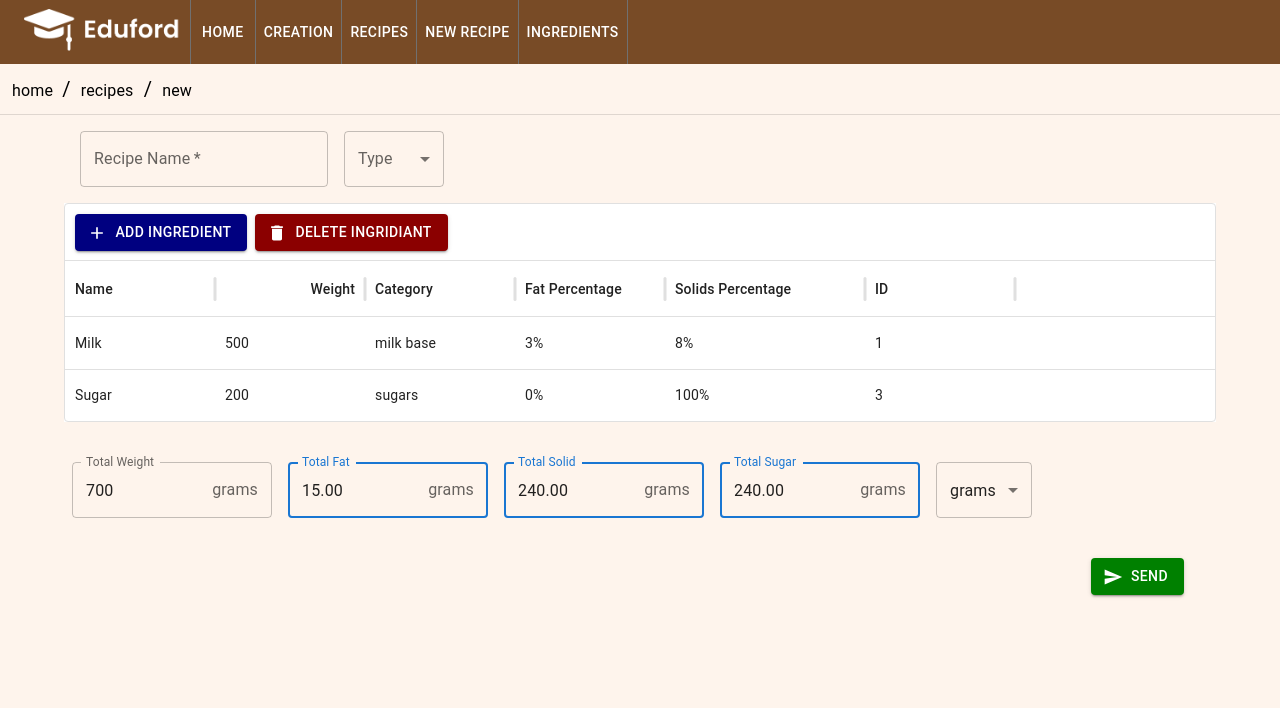
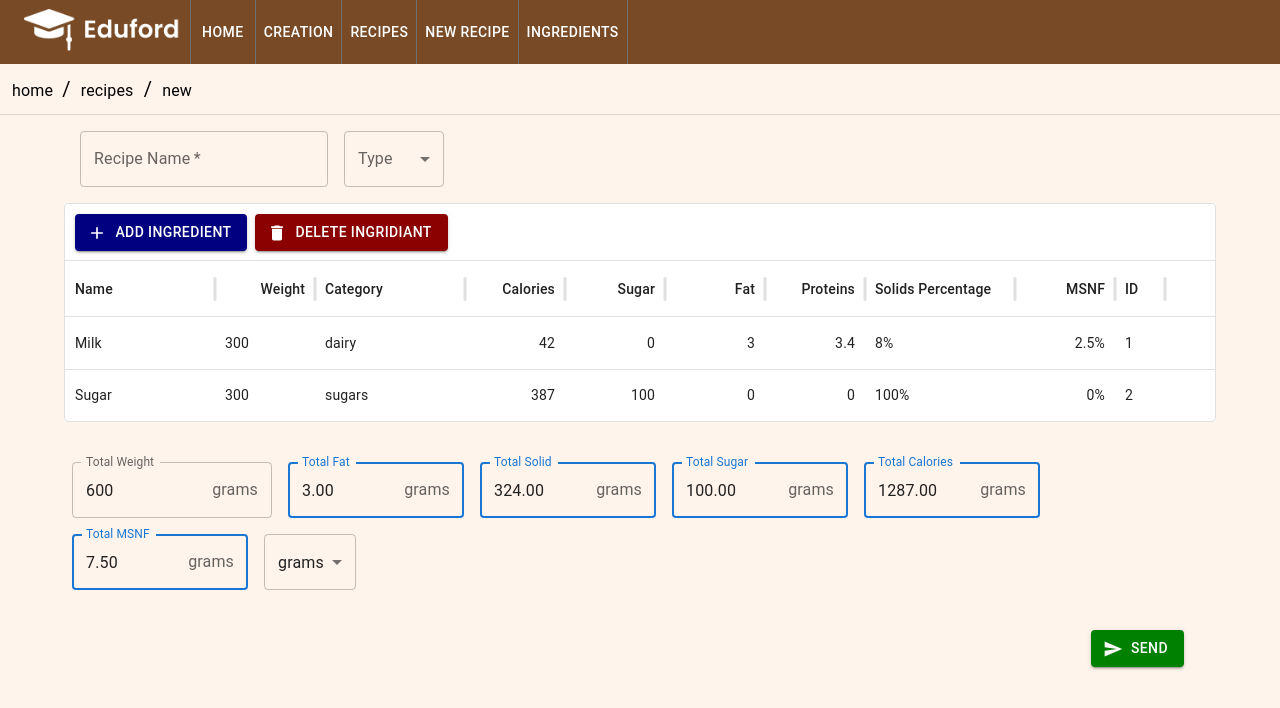
Before and after one commit to ArielVlevin/ScoopScience, a React (Vite) app: page /recipes/new in a window 1280 px wide. Shown: the top 708 px of the page. Built offline with nearby package versions, Linux system fonts and the light colour scheme; the HTML template or start-up script is replaced by a standard one.

Commit message:
litlle bit32

```diff
--- a/src/Types/ingredient.tsx
+++ b/src/Types/ingredient.tsx
@@ -6,10 +6,10 @@ export type Ingredient={
   name: string;
   category: IngredientCategory;
   calories: number;
+  sugar: number;
   fat: number;
   proteins: number;
   solids_percentage: number;
-  otherSolids: number;
   msnf: number
 };
 
--- a/src/pages/Recipe/components/Add/components/Calculate.tsx
+++ b/src/pages/Recipe/components/Add/components/Calculate.tsx
@@ -12,27 +12,60 @@ export const currencies = [
   },
 ];
 
-export  function formatTotalValue (total: number, totalWeight: number, unit: string) {
-  return unit === 'grams'
-    ? total.toFixed(2)
-    : ((total / (totalWeight / 100)).toFixed(2));
+export function formatTotalValue(total: number, totalWeight: number, unit: string) {
+  if (totalWeight === 0 || isNaN(total) || isNaN(totalWeight)) {
+    return '0.00';
+  }
+
+  if (unit === 'grams') {
+    return total.toFixed(2);
+  }
+
+  return ((total / (totalWeight / 100)).toFixed(2));
 };
 
 
-export default function calculateTotals  (rows: Row[]) {
+export  function calculateTotals2  (rows: Row[]) {
    let totalWeight = 0;
    let totalFat = 0;
    let totalSolid = 0;
 
    rows.forEach(row => {
      const weight = Number(row.weight);
-     const fatPercentage = Number(row.fat_percentage);
+     const fat = Number(row.fat);
      const solidsPercentage = Number(row.solids_percentage);
 
      totalWeight += weight;
-     totalFat += (fatPercentage * weight) / 100;
+     totalFat += fat;
      totalSolid += (solidsPercentage * weight) / 100;
    });
 
    return { totalWeight, totalFat, totalSolid };
  };
+
+ export default function calculateTotals(rows: Row[]) {
+  let totalWeight = 0;
+  let totalFat = 0;
+  let totalSolid = 0;
+  let totalCalories = 0;
+  let totalSugar = 0;
+  let totalMSNF = 0;
+
+  rows.forEach(row => {
+    const weight = Number(row.weight);
+    const fat = Number(row.fat);
+    const solidsPercentage = Number(row.solids_percentage);
+    const calories = Number(row.calories);
+    const msnf = Number(row.msnf);
+    const sugars = Number(row.sugar);
+
+    totalWeight += weight;
+    totalFat += fat;
+    totalSolid += (solidsPercentage * weight) / 100;
+    totalCalories += calories * (weight / 100);
+    totalSugar += sugars;
+    totalMSNF += (msnf * weight) / 100;
+  });
+
+  return { totalWeight, totalFat, totalSolid, totalCalories, totalSugar, totalMSNF };
+}
--- a/src/pages/Recipe/components/Add/components/DataGrid.tsx
+++ b/src/pages/Recipe/components/Add/components/DataGrid.tsx
@@ -1,22 +1,10 @@
 import * as React from 'react';
-import { DataGrid, GridColDef, GridEventListener, GridRowEditStopReasons, GridRowModel, GridRowModesModel, GridSlots, gridClasses } from '@mui/x-data-grid';
+import { DataGrid, GridEventListener, GridRowEditStopReasons, GridRowModel, GridRowModesModel, GridSlots, gridClasses } from '@mui/x-data-grid';
 import { Toolbar } from './ToolBar';
+import { DataGridColumns } from '../data/DataGrid';
 import { IngredientsDataGridProps, Row } from '../../../interfaces/recipe';
 
 
-
-function percentFormat(value: number) {
-  return value ? `${value}%` : '0%';
-}
-
-const columns: GridColDef[] = [
-  { field: 'name', headerName: 'Name', width: 150 },
-  { field: 'weight', headerName: 'Weight', align: 'left', type: 'number', editable: true, width: 150 },
-  { field: 'category', headerName: 'Category', valueOptions: ['milk base', 'sugars', 'stabilizer', 'fruits', 'adding'], width: 150 },
-  { field: 'fat_percentage', headerName: 'Fat Percentage', width: 150, valueFormatter: (value) => percentFormat(value) },
-  { field: 'solids_percentage', headerName: 'Solids Percentage', width: 200, valueFormatter: (value) => percentFormat(value) },
-  { field: 'id', headerName: 'ID', width: 150 },
-];
 
 const IngredientsDataGrid: React.FC<IngredientsDataGridProps> = ({ rows, setRows }) => {
   const [rowModesModel, setRowModesModel] = React.useState<GridRowModesModel>({});
@@ -36,9 +24,13 @@ const IngredientsDataGrid: React.FC<IngredientsDataGridProps> = ({ rows, setRows
     const updatedRow: Row = {
       id: newRow.id,
       name: newRow.name,
+      calories: newRow.calories,
       category: newRow.category,
-      fat_percentage: newRow.fat_percentage,
+      sugar: newRow.sugar,
+      fat: newRow.fat,
+      proteins: newRow.proteins,
       solids_percentage: newRow.solids_percentage,
+      msnf: newRow.msnf,
       weight: newRow.weight,
     };
 
@@ -52,30 +44,20 @@ const IngredientsDataGrid: React.FC<IngredientsDataGridProps> = ({ rows, setRows
   return (
     <div style={{ minHeight:100 ,maxHeight: 400, width: '100%', background:'white' }}>
       <DataGrid
-        rows={rows}
-        columns={columns}
-        disableMultipleRowSelection
-        hideFooter
-        disableColumnMenu
+        rows={rows} columns={DataGridColumns}
+        disableMultipleRowSelection hideFooter disableColumnMenu
         editMode="row"
-        onRowSelectionModelChange={(newSelection) => {
-          setSelectedRowIds(newSelection as string[]);
-        }}
+        onRowSelectionModelChange={(newSelection) => { setSelectedRowIds(newSelection as string[]); }}
         rowModesModel={rowModesModel}
         onRowModesModelChange={handleRowModesModelChange}
         onRowEditStop={handleRowEditStop}
         processRowUpdate={processRowUpdate}
-        slots={{
-          toolbar: Toolbar as GridSlots['toolbar'],
-        }}
-        slotProps={{
-          toolbar: { setRows, setRowModesModel, selectedRowIds, rows },
-        }}
-        sx={{
+        slots={{ toolbar: Toolbar as GridSlots['toolbar'], }}
+        slotProps={{ toolbar: { setRows, setRowModesModel, selectedRowIds, rows }, }}
+        sx={{ boxShadow: 'none',
           [`& .${gridClasses.cell}:focus, & .${gridClasses.cell}:focus-within`]: { outline: 'none' },
           [`& .${gridClasses.columnHeader}:focus, & .${gridClasses.columnHeader}:focus-within`]: { outline: 'none' },
-          boxShadow: 'none',
-        }}
+          [`& .${gridClasses.row}`]: { boxShadow: 'none' }, }}
       />
     </div>
   );
--- a/src/pages/Recipe/components/Add/components/TextField.tsx
+++ b/src/pages/Recipe/components/Add/components/TextField.tsx
@@ -1,18 +1,21 @@
-import { FormControl, InputAdornment, MenuItem, Select, TextField,  SelectChangeEvent } from "@mui/material";
+import { FormControl, InputAdornment, MenuItem, Select, TextField, SelectChangeEvent } from '@mui/material';
 import { currencies } from "./Calculate";
 
 
- interface UnitControlProps {
-  unit: string;
-  handleUnitChange: (event: SelectChangeEvent<string>) => void;
-  focused?: boolean;
+
+interface UnitSelectProps {
+  value?: string;
+  onChange: (event: SelectChangeEvent<string>) => void;
 }
-
-export function UnitControl({unit, handleUnitChange} : UnitControlProps) {
+export function UnitSelect({value: selectedUnit, onChange: handleUnitChange}: UnitSelectProps) {
   return (
-    <FormControl sx={{ m: 1, width: '12ch' }}>
-      <Select value={unit} onChange={handleUnitChange} displayEmpty >
-        {currencies.map((option) => ( <MenuItem key={option.value} value={option.value}> {option.label} </MenuItem> ))}
+    <FormControl sx={{ m: 1, minWidth: '6ch', maxWidth: '12ch' }}>
+      <Select value={selectedUnit} defaultValue="grams" onChange={handleUnitChange}>
+        {currencies.map((currency) => (
+          <MenuItem key={currency.value} value={currency.value}>
+            {currency.label}
+          </MenuItem>
+        ))}
       </Select>
     </FormControl>
   );
@@ -23,23 +26,25 @@ interface RecipeTextFieldProps {
    label: string;
    value: number | string;
    unit: string;
-   onChange: (event: React.ChangeEvent<HTMLInputElement>) => void;
-   focused?: boolean;
+   onChange?: (event: React.ChangeEvent<HTMLInputElement>) => void;
+   isFocused?: boolean;
  }
 
 
-export default function RecipeTextField({ label, value, unit, onChange, focused=false }:RecipeTextFieldProps) {
+export default function RecipeTextField({ label: fieldLabel, value: fieldValue, unit: fieldUnit, onChange = () => {}, isFocused = false }: RecipeTextFieldProps) {
+  const endAdornmentUnit = fieldUnit === 'grams' ? 'grams' : '%';
+
   return (
-    <FormControl sx={{ m: 1, width: '25ch' }}>
+    <FormControl sx={{ m: 1, width: '22ch' }}>
       <TextField
-      label={label}
-      id={label}
-      value={value}
+        label={fieldLabel}
+        id={fieldLabel}
+        value={fieldValue}
         onChange={onChange}
-      focused={focused}
+        focused={isFocused}
         InputProps={{
           readOnly: true,
-        endAdornment: <InputAdornment position="end">{unit === 'grams' ? 'grams' : '%'}</InputAdornment>,
+          endAdornment: <InputAdornment position="end">{endAdornmentUnit}</InputAdornment>,
         }}
       />
     </FormControl>
--- /dev/null
+++ b/src/pages/Recipe/components/Add/data/DataGrid.tsx
@@ -0,0 +1,26 @@
+import { GridColDef } from "@mui/x-data-grid";
+
+
+
+function percentFormat(value: number | undefined): string {
+   if (typeof value !== 'number') {
+     throw new TypeError('Value must be a number');
+   }
+   return value !== undefined ? `${value}%` : '0%';
+ }
+
+
+ const categoryKind = ['milk base', 'sugars', 'stabilizer', 'fruits', 'adding'];
+
+ export const DataGridColumns: GridColDef[] = [
+   { field: 'name', headerName: 'Name', width: 150 },
+   { field: 'weight', headerName: 'Weight', align: 'left', type: 'number', editable: true, width: 100 },
+   { field: 'category', headerName: 'Category', width: 150, valueOptions: categoryKind, },
+   { field: 'calories', headerName: 'Calories', type: 'number', width: 100, },
+   { field: 'sugar', headerName: 'Sugar', type: 'number', width: 100, },
+   { field: 'fat', headerName: 'Fat', type: 'number', width: 100, },
+   { field: 'proteins', headerName: 'Proteins', type: 'number', width: 100,},
+   { field: 'solids_percentage', headerName: 'Solids Percentage', width: 150, valueFormatter: (value) => percentFormat(value) },
+   { field: 'msnf', headerName: 'MSNF', type: 'number', width: 100, valueFormatter: (value) => percentFormat(value) },
+   { field: 'id', headerName: 'ID', width: 50, hideable: true, },
+ ];
--- a/src/pages/Recipe/components/Add/index.tsx
+++ b/src/pages/Recipe/components/Add/index.tsx
@@ -1,20 +1,22 @@
-import { Box, Button, Container, FormControl, FormHelperText,  InputAdornment, MenuItem, Select, SelectChangeEvent, TextField } from "@mui/material";
-import { Row } from "../../interfaces/recipe";
+import { Box, Button, Container, FormControl, FormHelperText, InputAdornment, MenuItem, Select, SelectChangeEvent, TextField } from "@mui/material";
 import calculateTotals, { currencies, formatTotalValue } from "./components/Calculate";
 import IngredientsDataGrid from "./components/DataGrid";
 import SendIcon from '@mui/icons-material/Send';
 
-
 import React, { useEffect, useState } from "react";
 import SortSelect from "../Sort/components/SortSelect";
-import RecipeTextField, { UnitControl } from "./components/TextField";
-
-
+import RecipeTextField, { UnitSelect } from "./components/TextField";
+import { Row } from "../../interfaces/recipe";
 
 const initialRows: Row[] = [
-  { id: '1', name: 'Milk', category: 'milk base', fat_percentage: 3, solids_percentage: 8, weight: 500 },
-  { id: '3', name: 'Sugar', category: 'sugars', fat_percentage: 0, solids_percentage: 100, weight: 200 },
-  // Add more initial rows as needed
+  {
+    id: '1', name: 'Milk', weight: 300, category: 'dairy', calories: 42, fat: 3, proteins: 3.4, solids_percentage: 8, msnf: 2.5,
+    sugar: 0,
+  },
+  {
+    id: '2', name: 'Sugar', weight: 300, category: 'sugars', calories: 387, fat: 0, proteins: 0, solids_percentage: 100, msnf: 0,
+    sugar: 100,
+  },
 ];
 
 const typeOptions = ['gelato', 'ice cream', 'sorbet', 'other'];
@@ -53,16 +55,19 @@ export default function RecipeCreation() {
 
   const totalFatValue = formatTotalValue(totals.totalFat, totals.totalWeight, unit);
   const totalSolidValue = formatTotalValue(totals.totalSolid, totals.totalWeight, unit);
+  const totalCaloriesValue = formatTotalValue(totals.totalCalories, totals.totalWeight, unit);
+  const totalSugarValue = formatTotalValue(totals.totalSugar, totals.totalWeight, unit);
+  const totalMSNFValue = formatTotalValue(totals.totalMSNF, totals.totalWeight, unit);
 
   const handleUnitChange = (event: SelectChangeEvent<string>) => {
     setUnit(event.target.value as string);
   };
 
   return (
-    <Box sx={{ margin: 2 }}>
+    <Box sx={{ m: 2 }}>
       <Container>
-        <Box sx={{ margin: 2 }}>
-          <TextField required variant="outlined" label='Recipe Name' sx={{ marginRight: 2 }} />
+        <Box sx={{ m: 2 }}>
+          <TextField required variant="outlined" label='Recipe Name' sx={{ mr: 2 }} />
 
           <SortSelect
             id="Type"
@@ -76,31 +81,24 @@ export default function RecipeCreation() {
 
         <IngredientsDataGrid rows={rows} setRows={setRows} setTotals={setTotals} />
 
-
-
-
-
         <Box sx={{ marginTop: 4 }}>
-
-
           <TextField label="Total Weight" type='number' sx={{ m: 1, width: '25ch' }} value={weight}
             onChange={e => { handleWeightChange(Number(e.target.value)) }}
             InputProps={{ endAdornment: <InputAdornment position="end">grams</InputAdornment>, }}
           />
 
-          <RecipeTextField label='Total Fat' value={totalFatValue} unit={unit} onChange={() => {}} focused />
-          <RecipeTextField label='Total Solid' value={totalSolidValue} unit={unit} onChange={() => {}} focused />
-
-          <RecipeTextField label='Total Sugar' value={totalSolidValue} unit={unit} onChange={() => {}} focused />
-
-
-          <UnitControl unit={unit} handleUnitChange={handleUnitChange} />
+          <RecipeTextField label='Total Fat' value={totalFatValue} unit={unit} isFocused />
+          <RecipeTextField label='Total Solid' value={totalSolidValue} unit={unit} isFocused />
+          <RecipeTextField label='Total Sugar' value={totalSugarValue} unit={unit} isFocused />
+          <RecipeTextField label='Total Calories' value={totalCaloriesValue} unit={unit} isFocused />
+          <RecipeTextField label='Total MSNF' value={totalMSNFValue} unit={unit} isFocused />
+          <UnitSelect onChange={handleUnitChange} />
 
           <Box display="flex" flexDirection="column" alignItems='end'>
-            <Button variant="contained" sx={{ marginRight: 4, marginTop: 4, bgcolor: 'green', "&.MuiButton-root:hover": { bgcolor: 'greenyellow' } }} startIcon={<SendIcon />}>send</Button>
+            <Button variant="contained" sx={{ mr: 4, mt: 4, bgcolor: 'green', "&.MuiButton-root:hover": { bgcolor: 'greenyellow' } }} startIcon={<SendIcon />}>Send</Button>
           </Box>
         </Box>
       </Container>
     </Box>
   );
-};
+}
```
Also changed, not shown: src/pages/Recipe/components/Add/components/ToolBar.tsx (+34 -8 lines), src/pages/Recipe/interfaces/recipe.tsx (+12 -9 lines), src/pages/Recipe/components/Add/components/Modal.tsx (renamed from src/pages/Recipe/components/Add/components/AddIngredientModal.tsx), src/pages/Recipe/components/Add/interfaces/RecipeTextField.tsx (deleted), src/pages/Recipe/components/Add/server/http.tsx (renamed from src/pages/Recipe/components/Add/components/Form.tsx). Lines whose indentation alone changed are shown as unchanged.
